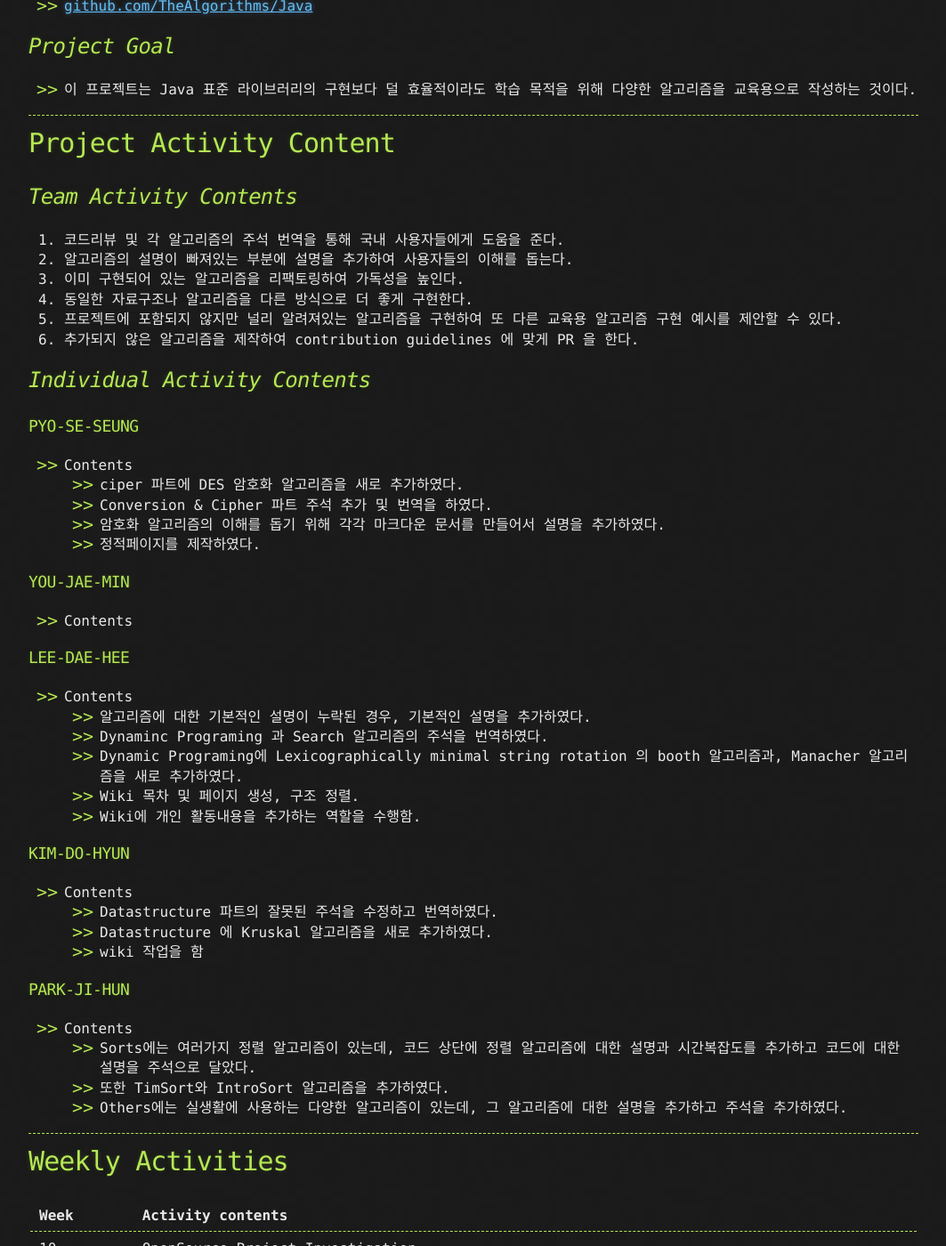
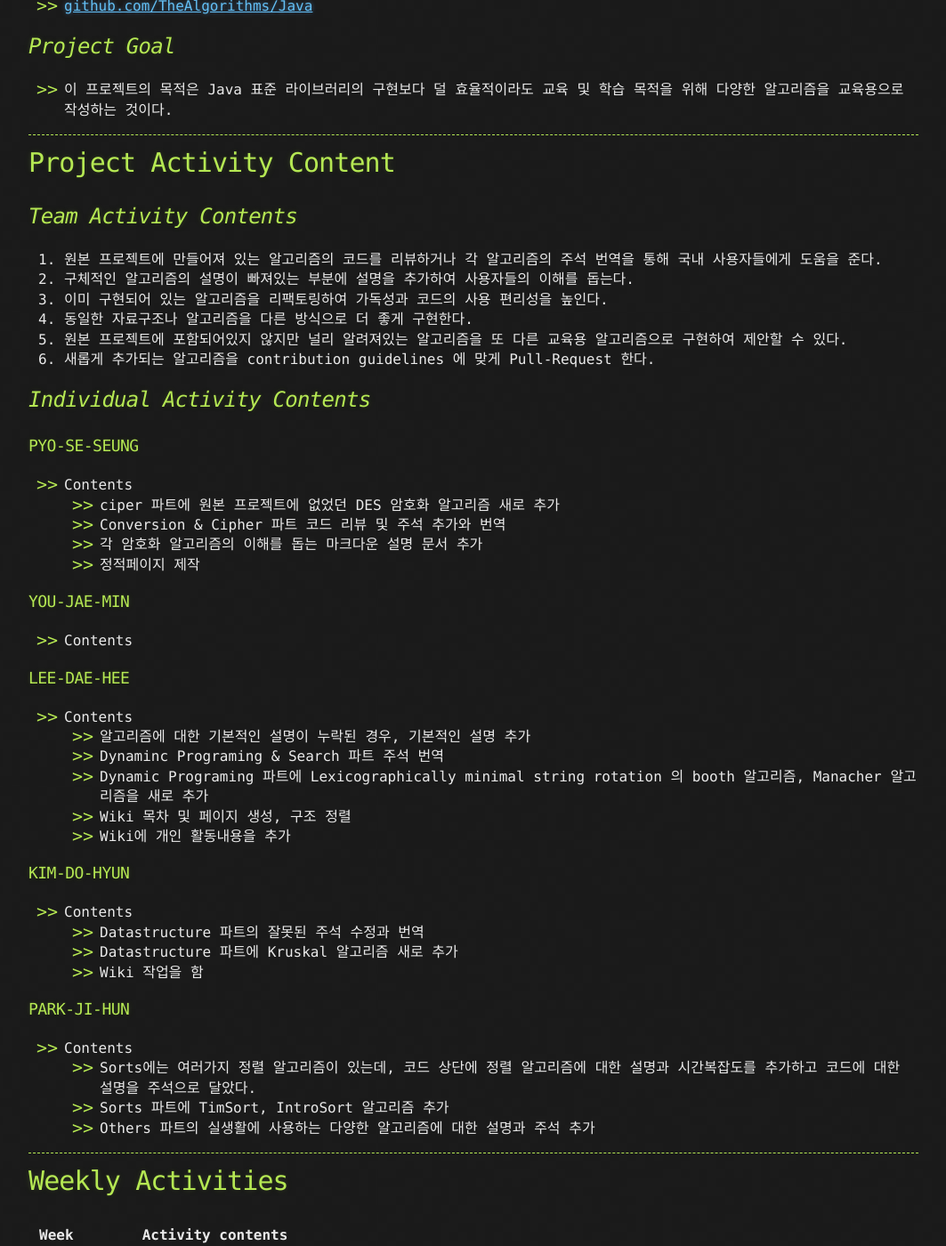
Before and after one commit to 19-2-SKKU-OSS/2019-2-OSS-L6, a Jekyll site: the page built from index.md, in a window 1280 px wide and 1400 px high, scrolled down 1245 px. Shown: the whole window at 89% size, without its empty margins (108-1171 px from the left). Built offline with Jekyll 4.4.1, drawn with Linux system fonts in a browser that asks for light colours; our own code applies the rules of GitHub Pages for plain Markdown files; some of the changed text lies outside the part shown.

Commit message:
Update index.md
fix

```diff
--- a/index.md
+++ b/index.md
@@ -30,51 +31,51 @@ layout: default
    * [github.com/TheAlgorithms/Java](github.com/TheAlgorithms/Java)
 
 ## _Project Goal_
-   * 이 프로젝트는 Java 표준 라이브러리의 구현보다 덜 효율적이라도 학습 목적을 위해 다양한 알고리즘을 교육용으로 작성하는 것이다.
+   * 이 프로젝트의 목적은 Java 표준 라이브러리의 구현보다 덜 효율적이라도 교육 및 학습 목적을 위해 다양한 알고리즘을 교육용으로 작성하는 것이다.
 
 * * *
 
 # Project Activity Content
 
 ## _Team Activity Contents_
-1. 코드리뷰 및 각 알고리즘의 주석 번역을 통해 국내 사용자들에게 도움을 준다.
-2. 알고리즘의 설명이 빠져있는 부분에 설명을 추가하여 사용자들의 이해를 돕는다.
-3. 이미 구현되어 있는 알고리즘을 리팩토링하여 가독성을 높인다.
+1. 원본 프로젝트에 만들어져 있는 알고리즘의 코드를 리뷰하거나 각 알고리즘의 주석 번역을 통해 국내 사용자들에게 도움을 준다.
+2. 구체적인 알고리즘의 설명이 빠져있는 부분에 설명을 추가하여 사용자들의 이해를 돕는다.
+3. 이미 구현되어 있는 알고리즘을 리팩토링하여 가독성과 코드의 사용 편리성을 높인다.
 4. 동일한 자료구조나 알고리즘을 다른 방식으로 더 좋게 구현한다.
-5. 프로젝트에 포함되지 않지만 널리 알려져있는 알고리즘을 구현하여 또 다른 교육용 알고리즘 구현 예시를 제안할 수 있다.
-6. 추가되지 않은 알고리즘을 제작하여 contribution guidelines 에 맞게 PR 을 한다.
+5. 원본 프로젝트에 포함되어있지 않지만 널리 알려져있는 알고리즘을 또 다른 교육용 알고리즘으로 구현하여 제안할 수 있다.
+6. 새롭게 추가되는 알고리즘을 contribution guidelines 에 맞게 Pull-Request 한다.
 
 ## _Individual Activity Contents_
 
 ### PYO-SE-SEUNG
 * Contents
-   * ciper 파트에 DES 암호화 알고리즘을 새로 추가하였다.
-   * Conversion & Cipher 파트 주석 추가 및 번역을 하였다.
-   * 암호화 알고리즘의 이해를 돕기 위해 각각 마크다운 문서를 만들어서 설명을 추가하였다.
-   * 정적페이지를 제작하였다.
+   * ciper 파트에 원본 프로젝트에 없었던 DES 암호화 알고리즘 새로 추가
+   * Conversion & Cipher 파트 코드 리뷰 및 주석 추가와 번역
+   * 각 암호화 알고리즘의 이해를 돕는 마크다운 설명 문서 추가
+   * 정적페이지 제작
 
 ### YOU-JAE-MIN
 * Contents
 
 ### LEE-DAE-HEE
 * Contents
-   * 알고리즘에 대한 기본적인 설명이 누락된 경우, 기본적인 설명을 추가하였다.
-   * Dynaminc Programing 과 Search 알고리즘의 주석을 번역하였다.
-   * Dynamic Programing에 Lexicographically minimal string rotation 의 booth 알고리즘과, Manacher 알고리즘을 새로 추가하였다.
-   * Wiki 목차 및 페이지 생성, 구조 정렬.
-   * Wiki에 개인 활동내용을 추가하는 역할을 수행함.
+   * 알고리즘에 대한 기본적인 설명이 누락된 경우, 기본적인 설명 추가
+   * Dynaminc Programing & Search 파트 주석 번역
+   * Dynamic Programing 파트에 Lexicographically minimal string rotation 의 booth 알고리즘, Manacher 알고리즘을 새로 추가
+   * Wiki 목차 및 페이지 생성, 구조 정렬
+   * Wiki에 개인 활동내용을 추가
 
 ### KIM-DO-HYUN
 * Contents
-   * Datastructure 파트의 잘못된 주석을 수정하고 번역하였다.
-   * Datastructure 에 Kruskal 알고리즘을 새로 추가하였다.
-   * wiki 작업을 함
+   * Datastructure 파트의 잘못된 주석 수정과 번역
+   * Datastructure 파트에 Kruskal 알고리즘 새로 추가
+   * Wiki 작업을 함
 
 ### PARK-JI-HUN
 * Contents
    * Sorts에는 여러가지 정렬 알고리즘이 있는데, 코드 상단에 정렬 알고리즘에 대한 설명과 시간복잡도를 추가하고 코드에 대한 설명을 주석으로 달았다.
-   * 또한 TimSort와 IntroSort 알고리즘을 추가하였다.
-   * Others에는 실생활에 사용하는 다양한 알고리즘이 있는데, 그 알고리즘에 대한 설명을 추가하고 주석을 추가하였다.
+   * Sorts 파트에 TimSort, IntroSort 알고리즘 추가
+   * Others 파트의 실생활에 사용하는 다양한 알고리즘에 대한 설명과 주석 추가
 
 * * *
 # Weekly Activities
```
Also changed, not shown: other parts of index.md (+3 -2 lines).
